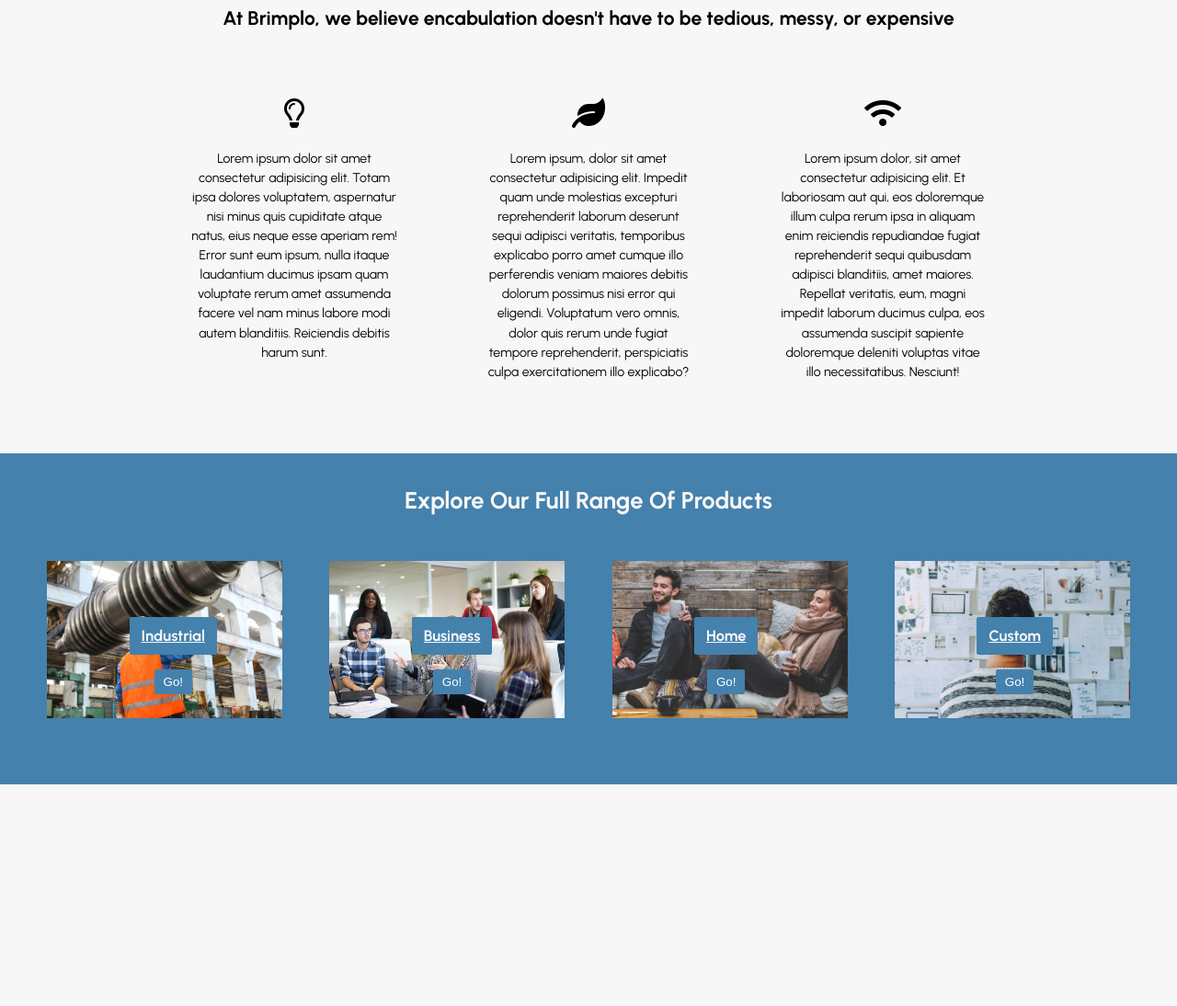
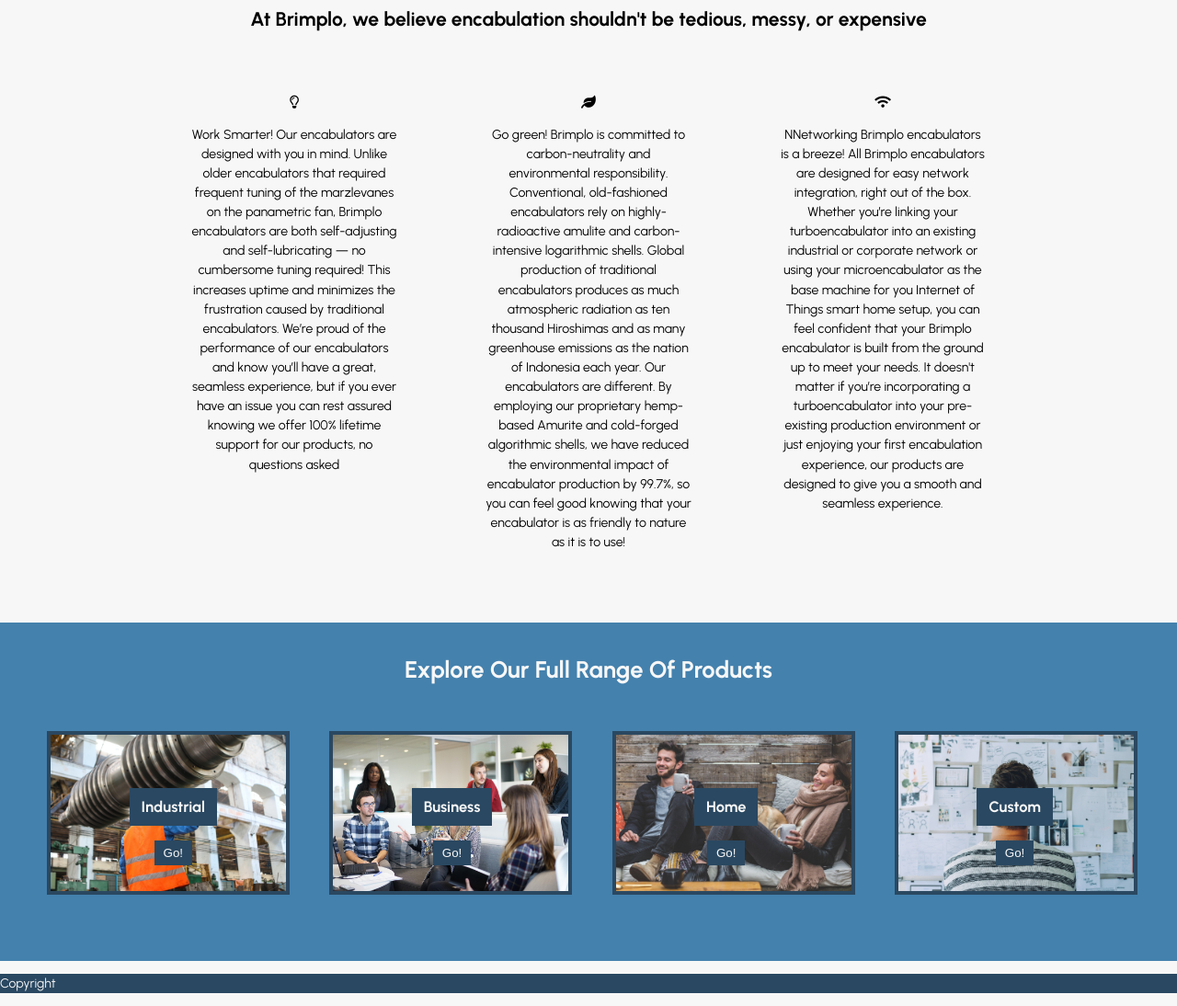
Before and after one commit to lcmaupin/LandingPage, a plain HTML site: page index.html in a window 1280 px wide. Shown: the part 672-1766 px from the top of the page at 92% size. Before the commit the page ends 1525 px from the top, so only its background shows below. Drawn offline with Linux system fonts and the light colour scheme.

Commit message:
Adds copy to main boxes and adjusts expanding images. Disappeares fontawesome elements - very frustrating

```diff
--- a/Styles/style.scss
+++ b/Styles/style.scss
@@ -85,7 +85,7 @@ li.dropdown {
   background-attachment: scroll;
   overflow: visible;
   color: #f7f7f7;
-  transform: translateY(6%);
+  transform: translateY(5.25%);
   padding-bottom: 14vh;
 }
 
@@ -124,9 +124,6 @@ li.dropdown {
   display: flex;
   flex-direction: row;
   flex-wrap: nowrap;
-    span {
-      font-size: 2.5vw;
-    }
 }
 
 .copy-columns {
@@ -144,6 +141,9 @@ li.dropdown {
       text-align: center;
       padding-top: 4vh;
     }
+    span {
+      font-size: 2.5vw;
+    }
 
 }
 
@@ -160,28 +160,28 @@ li.dropdown {
   justify-content: center;
   text-align: center;
     h3 {
-      text-decoration: underline;
-      background-color: #4481AD;
+      background-color: rgb(42, 72, 97);
       padding-top: 1vh;
       padding-bottom: 1vh;
       padding-left: 1vw;
       padding-right: 1vw;
-      border-radius: 2px;
+      // border-radius: 2px;
     }
     img {
       width: 20vw;
+      border: 0.35vw solid rgb(42, 72, 97)
     }
     button {
-      background-color: #4481AD;
+      background-color: rgb(42, 72, 97);
       border: none;
-      border-radius: 2px;
+      // border-radius: 2px;
       padding-top: 0.75vh;
       padding-bottom: 0.75vh;
       padding-left: 0.75vw;
       padding-right: 0.75vw;
     }
     a {
-      color: white;
+      color:#f7f7f7;
       text-decoration: none;
     }
 }
@@ -197,46 +197,7 @@ li.dropdown {
   left: 35%;
 }
 
-// #slide-boxes {
-//   display: flex;
-//   flex-direction: row;
-//   flex-wrap: wrap;
-//   justify-content: center;
-//   text-align: center;
-// }
-
-// .slider {
-//   width: 20vw;
-//   align-content: center;
-// }
-
-// .slider h3 {
-//   padding: 5vh;
-//   margin-left: 0.5vw;
-//   margin-right: 0.5vw;
-//   border-left: 2px solid rgb(42, 72, 97);
-//   border-right: 2px solid rgb(42, 72, 97);
-//   border-top: 2px solid rgb(42, 72, 97);
-//   border-bottom: 2px solid rgb(42, 72, 97);
-// }
-
-// .image img {
-//   display: block;
-//   max-width: 19vw;
-//   transition: transform 1s;
-//   z-index: 2;
-//   margin: auto;
-// }
-
-// .image img:hover {
-//   transform: translateY(-100%);
-// }
-
-// .hidden p {
-//   transform: translateY(10%);
-//   z-index: 1;
-// }
-
-// footer {
-//   background-color: rgb(42, 72, 97);
-// }
+footer {
+  color: #f7f7f7;
+  background-color: rgb(42, 72, 97);
+}
--- a/index.html
+++ b/index.html
@@ -5,10 +5,11 @@
     <meta http-equiv="X-UA-Compatible" content="IE=edge">
     <meta name="viewport" content="width=device-width, initial-scale=1.0">
     <meta name="author" content="Luke Maupin">
-    <meta name="description" content="Contemporary Encabulation Solutions|Brimplo">
+    <meta name="description" content="Contemporary Encabulation Solutions by Brimplo">
     <meta name="viewport" content="width=device-width, initial-scale=1.0">
     <link rel="stylesheet" href="Styles/style.css">
-    <link rel="stylesheet" href="https://use.fontawesome.com/releases/v5.15.4/css/all.css" integrity="sha384-DyZ88mC6Up2uqS4h/KRgHuoeGwBcD4Ng9SiP4dIRy0EXTlnuz47vAwmeGwVChigm" crossorigin="anonymous">
+    <link rel="stylesheet" href="https://use.fontawesome.com/releases/v5.15.4/css/all.css" integrity="sha384-DyZ88mC6Up2uqS4h/
+    KRgHuoeGwBcD4Ng9SiP4dIRy0EXTlnuz47vAwmeGwVChigm" crossorigin="anonymous">
     <title>Contemporary Encabulation Solutions|Brimplo</title>
 </head>
 <body>
@@ -57,19 +58,19 @@
             <h1>Encabulation has never been easier.</h1>
         </div>
         <div id="main-copy">
-            <h2>At Brimplo, we believe encabulation doesn't have to be tedious, messy, or expensive</h2>
+            <h2>At Brimplo, we believe encabulation shouldn't be tedious, messy, or expensive</h2>
             <div id="copy-boxes">
                 <div class="copy-columns">
                     <span><i class="far fa-lightbulb"></i></span>
-                    <p>Lorem ipsum dolor sit amet consectetur adipisicing elit. Totam ipsa dolores voluptatem, aspernatur nisi minus quis cupiditate atque natus, eius neque esse aperiam rem! Error sunt eum ipsum, nulla itaque laudantium ducimus ipsam quam voluptate rerum amet assumenda facere vel nam minus labore modi autem blanditiis. Reiciendis debitis harum sunt.</p>
+                    <p>Work Smarter! Our encabulators are designed with you in mind. Unlike older encabulators that required frequent tuning of the marzlevanes on the panametric fan, Brimplo encabulators are both self-adjusting and self-lubricating — no cumbersome tuning required! This increases uptime and minimizes the frustration caused by traditional encabulators. We’re proud of the performance of our encabulators and know you’ll have a great, seamless experience, but if you ever have an issue you can rest assured knowing we offer 100% lifetime support for our products, no questions asked</p>
                 </div>
                 <div class="copy-columns">
                     <span><i class="fas fa-leaf"></i></span>
-                    <p>Lorem ipsum, dolor sit amet consectetur adipisicing elit. Impedit quam unde molestias excepturi reprehenderit laborum deserunt sequi adipisci veritatis, temporibus explicabo porro amet cumque illo perferendis veniam maiores debitis dolorum possimus nisi error qui eligendi. Voluptatum vero omnis, dolor quis rerum unde fugiat tempore reprehenderit, perspiciatis culpa exercitationem illo explicabo?</p>
+                    <p>Go green! Brimplo is committed to carbon-neutrality and environmental responsibility. Conventional, old-fashioned encabulators rely on highly-radioactive amulite and carbon-intensive logarithmic shells. Global production of traditional encabulators produces as much atmospheric radiation as ten thousand Hiroshimas and as many greenhouse emissions as the nation of Indonesia each year. Our encabulators are different. By employing our proprietary hemp-based Amurite and cold-forged algorithmic shells, we have reduced the environmental impact of encabulator production by 99.7%, so you can feel good knowing that your encabulator is as friendly to nature as it is to use! </p>
                 </div>
                 <div class="copy-columns">
                     <span><i class="fas fa-wifi"></i></span>
-                    <p>Lorem ipsum dolor, sit amet consectetur adipisicing elit. Et laboriosam aut qui, eos doloremque illum culpa rerum ipsa in aliquam enim reiciendis repudiandae fugiat reprehenderit sequi quibusdam adipisci blanditiis, amet maiores. Repellat veritatis, eum, magni impedit laborum ducimus culpa, eos assumenda suscipit sapiente doloremque deleniti voluptas vitae illo necessitatibus. Nesciunt!</p>
+                    <p>NNetworking Brimplo encabulators is a breeze! All Brimplo encabulators are designed for easy network integration, right out of the box. Whether you’re linking your turboencabulator into an existing industrial or corporate network or using your microencabulator as the base machine for you Internet of Things smart home setup, you can feel confident that your Brimplo encabulator is built from the ground up to meet your needs. It doesn't matter if you’re incorporating a turboencabulator into your pre-existing production environment or just enjoying your first encabulation experience, our products are designed to give you a smooth and seamless experience.</p>
                 </div>
             </div>
         </div>
@@ -109,63 +110,12 @@
             </div>
         </div>
     </section>
-    <!-- <section id="sliders">
-        <div>
-            <h1>Explore Our Full Range Of Products</h1>
-        </div>
-        <div id="slide-boxes">
-            <div class="slider">
-                <div class="title">
-                    <h3>Industrial</h3>
-                </div>
-                <div class="hidden">
-                    <p>TK</p>
-                </div>
-                <div class="image">
-                    <img src="Images/industrial.jpg" alt="">
-                </div>
-            </div>
-            <div class="slider">
-                <div class="title">
-                    <h3>Business</h3>
-                </div>
-                <div class="hidden">
-                    <p>TK</p>
-                </div>
-                <div class="image">
-                    <img src="Images/business.jpg" alt="">
-                </div>
-            </div>
-            <div class="slider">
-                <div class="title">
-                    <h3>Home</h3>
-                </div>
-                <div class="hidden">
-                    <p>TK</p>
-                </div>
-                <div class="image">
-                    <img src="Images/home.jpg" alt="">
-                </div>
-            </div>
-            <div class="slider">
-                <div class="title">
-                    <h3>Custom</h3>
-                </div>
-                <div class="hidden">
-                    <p>TK</p>
-                </div>
-                <div class="image">
-                    <img src="Images/custom.jpg" alt="">
-                </div>
-            </div>
-        </div>
-    </section> -->
-    <!-- <section id="footer">
+    <section id="footer">
         <footer>
             <div>
                 <p>Copyright</p>
             </div>
         </footer>
-    </section> -->
+    </section>
 </body>
 </html>
```
Also changed, not shown: Styles/style.css, 1 other file.
